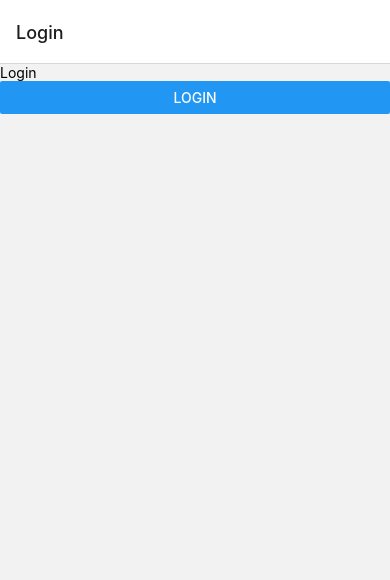
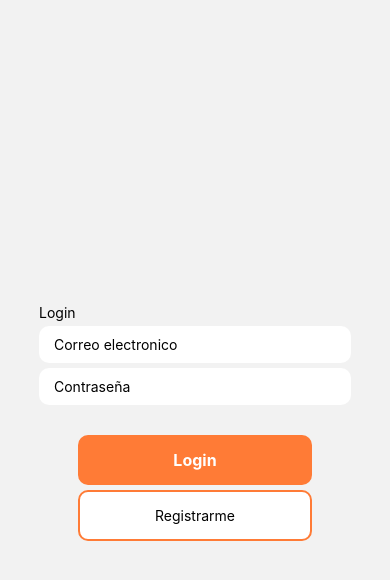
Before and after one commit to augustoramirez46/waau_PDG2, a React Native app: screen /Login in a window 390 px wide. Shown: the top 580 px of the page. Built offline with nearby package versions, Linux system fonts and the light colour scheme.

Commit message:
Adding firebase 9
Firebase connection still not working

```diff
--- a/App.js
+++ b/App.js
@@ -11,6 +11,9 @@ const Stack = createNativeStackNavigator();
 import HomePage from "./pages/homePage";
 import LoginPage from "./pages/loginPage";
 
+// Firebase
+
+
 // From the example
 import { StatusBar } from 'expo-status-bar';
 import { StyleSheet, Text, View } from 'react-native';
@@ -21,11 +24,12 @@ import { StyleSheet, Text, View } from 'react-native';
 export default function App() {
   return (
     <NavigationContainer
+      style={styles.container}
       screenOptions={{ headerShown: false }}
     >
       <Stack.Navigator initialRouteName="Login">
-        <Stack.Screen name="Login" component={LoginPage} />
-        <Stack.Screen name="Home" component={HomePage} />
+        <Stack.Screen name="Login" options={{ headerShown: false }} component={LoginPage} />
+        <Stack.Screen name="Home" options={{ headerShown: false }} component={HomePage} />
       </Stack.Navigator>
     </NavigationContainer>
   );
@@ -34,7 +38,7 @@ export default function App() {
 const styles = StyleSheet.create({
   container: {
     flex: 1,
-    backgroundColor: '#fff',
+    backgroundColor: '#000',
     alignItems: 'center',
     justifyContent: 'center',
   },
--- /dev/null
+++ b/firebase.js
@@ -0,0 +1,29 @@
+// Import the functions you need from the SDKs you need
+import firebase from "firebase/compat/app";
+import { auth } from 'firebase/compat/auth';
+// import { getAuth, createUserWithEmailAndPassword } from "firebase/compat/auth";
+// TODO: Add SDKs for Firebase products that you want to use
+// https://firebase.google.com/docs/web/setup#available-libraries
+
+// Your web app's Firebase configuration
+const firebaseConfig = {
+    apiKey: "AIzaSyCmTNrZ5mO27K30VkQTChoPHUU9Jrtxjno",
+    authDomain: "waau-firebase-database.firebaseapp.com",
+    projectId: "waau-firebase-database",
+    storageBucket: "waau-firebase-database.appspot.com",
+    messagingSenderId: "639444500748",
+    appId: "1:639444500748:web:1872431aec9f65ecaa8929"
+};
+
+// Initialize Firebase
+let app;
+if (firebase.apps.length === 0) {
+    app = firebase.initializeApp(firebaseConfig);
+} else {
+    app = firebase.app();
+}
+
+const authentic = firebase.auth();
+export { authentic };
+//const app = initializeApp(firebaseConfig);
+//export const auth = getAuth(app);
--- a/package.json
+++ b/package.json
@@ -10,12 +10,15 @@
     "eject": "expo eject"
   },
   "dependencies": {
+    "@react-native-firebase/app": "^14.5.1",
+    "@react-native-firebase/auth": "^14.5.1",
     "@react-navigation/native": "^6.0.8",
     "@react-navigation/native-stack": "^6.5.0",
     "@react-navigation/stack": "^6.1.1",
     "expo": "~44.0.0",
     "expo-app-loading": "~1.3.0",
     "expo-status-bar": "~1.2.0",
+    "firebase": "^9.6.8",
     "react": "17.0.1",
     "react-dom": "17.0.1",
     "react-native": "0.64.3",
--- a/pages/loginPage.js
+++ b/pages/loginPage.js
@@ -1,16 +1,122 @@
-import React from 'react';
-import { StyleSheet, Text, View, Button } from 'react-native';
+import React, { useState } from 'react';
+import { StyleSheet, Text, TextInput, View, Button, KeyboardAvoidingView, TouchableOpacity } from 'react-native';
+
+import authentic from '../firebase';
+
+
+
 
 const LoginPage = ({ navigation }) => {
+    const [email, setEmail] = useState('')
+    const [password, setPassword] = useState('')
+
+    const handleSignUp = () => {
+        authentic
+            .createUserWithEmailAndPassword(email, password)
+            .then(userCredentials => {
+                const user = userCredentials.user;
+                console.log(user.email);
+            })
+            .catch(error => alert(error.message))
+    }
+
     return (
-        <View style={{ flex: 1, height: 100, alignContent: 'center' }}>
-            <Text>Login</Text>
-            <Button
-                title="Login"
-                onPress={() => navigation.navigate('Home')}
-            />
-        </View>
+        <KeyboardAvoidingView
+            style={styles.container}
+        >
+
+            <View style={styles.inputContainer}>
+                <Text>Login</Text>
+                <TextInput
+                    placeholder='Correo electronico'
+                    value={email}
+                    onChangeText={text => setEmail(text)}
+                    style={styles.input}
+                ></TextInput>
+                <TextInput
+                    placeholder='Contraseña'
+                    secureTextEntry={true}
+                    value={password}
+                    onChangeText={text => setPassword(text)}
+                    style={styles.input}
+                ></TextInput>
+
+            </View>
+
+            <View
+                style={styles.buttonContainer}
+            >
+                <TouchableOpacity
+                    onPress={() => { }}
+                    style={styles.button}
+                >
+                    <Text style={styles.buttonText}>Login</Text>
+                </TouchableOpacity>
+
+                <TouchableOpacity
+                    onPress={handleSignUp}
+                    style={[styles.button, styles.buttonOutline]}
+                >
+                    <Text style={styles.buttonOutlineText}>Registrarme</Text>
+                </TouchableOpacity>
+
+            </View>
+        </KeyboardAvoidingView>
     );
 }
 
+const styles = StyleSheet.create({
+    container: {
+        flex: 1,
+        alignItems: 'center',
+        justifyContent: 'center',
+    },
+    inputContainer: {
+        width: '80%'
+    },
+    input: {
+        backgroundColor: 'white',
+        paddingHorizontal: 15,
+        paddingVertical: 10,
+        borderRadius: 10,
+        marginTop: 5,
+    },
+    buttonContainer: {
+        width: '60%',
+        justifyContent: 'center',
+        alignItems: 'center',
+        marginTop: 30,
+
+    },
+    button: {
+        backgroundColor: '#FF7B36',
+        width: '100%',
+        padding: 15,
+        borderRadius: 10,
+        alignItems: 'center'
+
+    },
+    buttonText: {
+        color: 'white',
+        fontWeight: '700',
+        fontSize: 16
+
+    },
+    buttonOutline: {
+        backgroundColor: 'white',
+        marginTop: 5,
+        borderColor: '#FF7B36',
+        borderWidth: 2
+
+    },
+    buttonOutlineText: {
+
+
+    },
+});
+
+//    <Button
+//        title="Login"
+//        onPress={() => navigation.navigate('Home')}
+//    />
 export default LoginPage;
```
Also changed, not shown: 1 other file (tests, documents, lock files or other folders).
